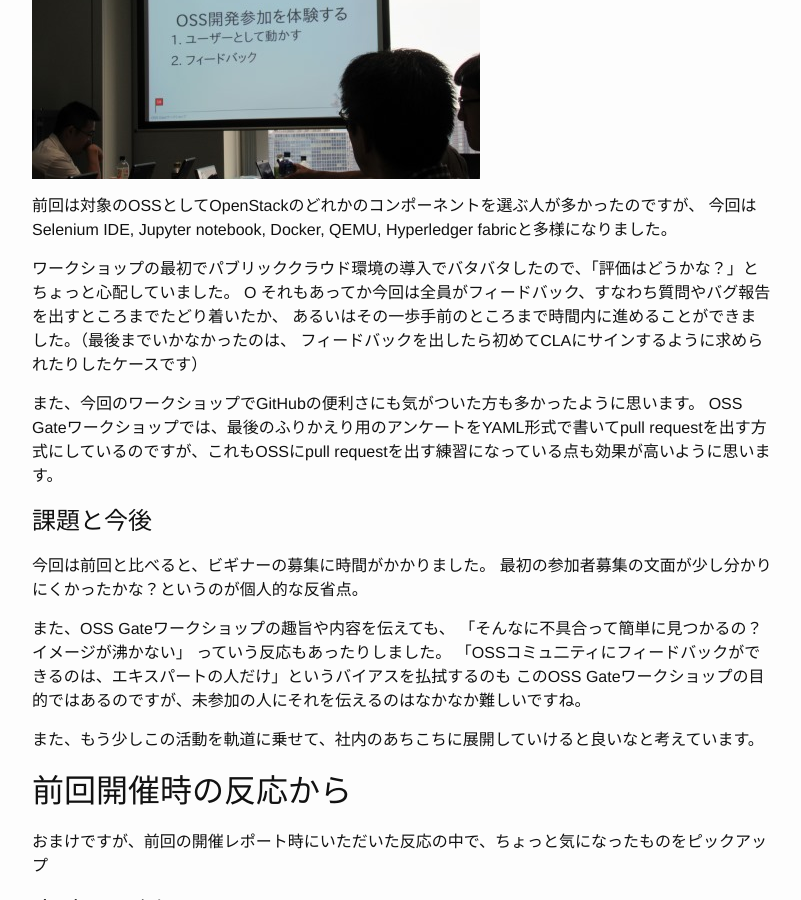
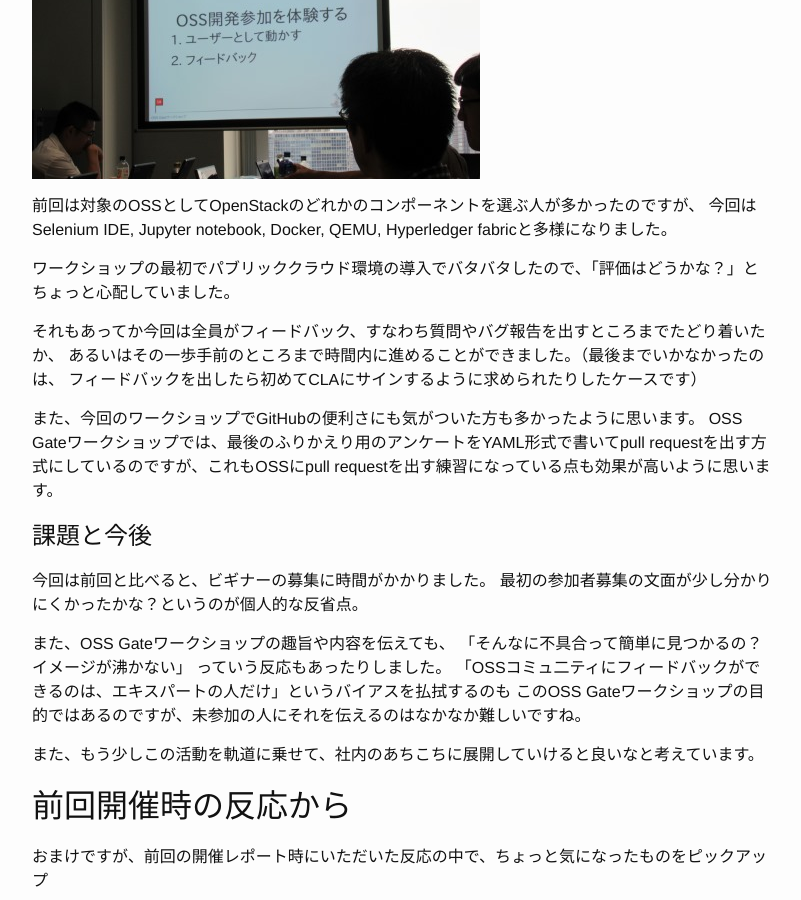
Before and after one commit to oss-gate/oss-gate.github.io, a Jekyll site: the page built from _posts/2018-05-29-workshop-report-in-fujitsu.md, in a window 1280 px wide and 900 px high, scrolled down 2163 px. Shown: the whole window, without its empty margins (238-1039 px from the left). Built offline with Jekyll 4.4.1, drawn with Linux system fonts in a browser that asks for light colours; comment, search, counter and statistics services are not loaded.

Commit message:
Remove garbage

```diff
--- a/_posts/2018-05-29-workshop-report-in-fujitsu.md
+++ b/_posts/2018-05-29-workshop-report-in-fujitsu.md
@@ -69,7 +69,7 @@ OSS Gateワークショップでは、上記の様にちょっとしたフィー
 今回はSelenium IDE, Jupyter notebook, Docker, QEMU, Hyperledger fabricと多様になりました。
 
 ワークショップの最初でパブリッククラウド環境の導入でバタバタしたので、「評価はどうかな？」とちょっと心配していました。
-O
+
 それもあってか今回は全員がフィードバック、すなわち質問やバグ報告を出すところまでたどり着いたか、
 あるいはその一歩手前のところまで時間内に進めることができました。（最後までいかなかったのは、
 フィードバックを出したら初めてCLAにサインするように求められたりしたケースです）
```
